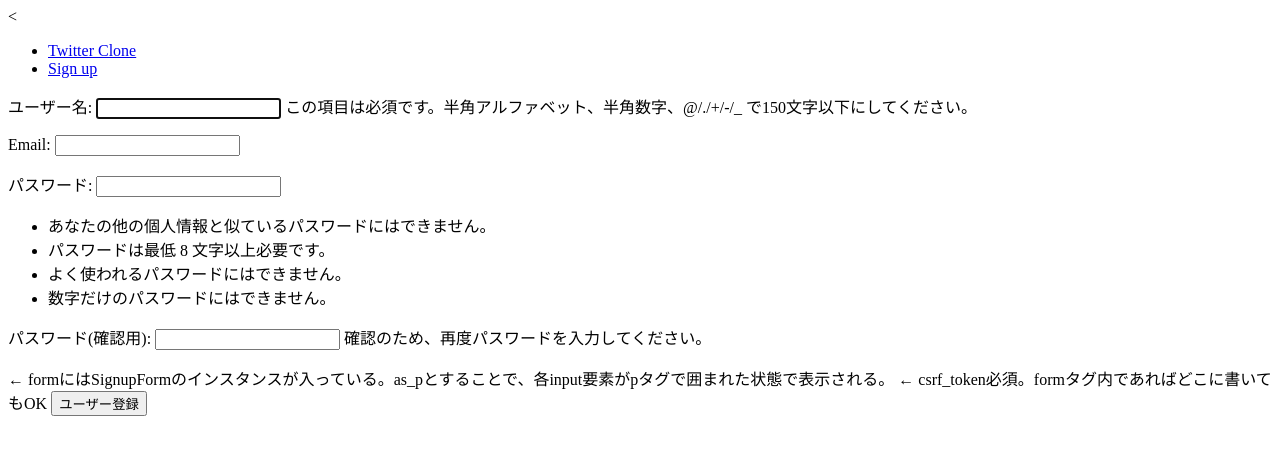
After one commit to shinonome-inc/backend-final-assigment-Madoka, a Django app: page /accounts/signup/ in a window 1280 px wide. The commit adds this page. Shown: the top 455 px of the page. Run offline with Django 4.2, Linux system fonts and the light colour scheme.

Commit message:
サインアップ機能の実装

```diff
--- a/mysite/settings.py
+++ b/mysite/settings.py
@@ -57,7 +57,7 @@ ROOT_URLCONF = "mysite.urls"
 TEMPLATES = [
     {
         "BACKEND": "django.template.backends.django.DjangoTemplates",
-        "DIRS": [],
+        "DIRS": [BASE_DIR / "templates"],
         "APP_DIRS": True,
         "OPTIONS": {
             "context_processors": [
--- /dev/null
+++ b/templates/accounts/signup.html
@@ -0,0 +1,11 @@
+{% extends "base.html" %} ← base.htmlを継承
+
+{% block title %}Sign Up{% endblock %} ← titleを入れる
+
+{% block content %}
+<form method="post">
+    {{ form.as_p }} ← formにはSignupFormのインスタンスが入っている。as_pとすることで、各input要素がpタグで囲まれた状態で表示される。
+    {% csrf_token %} ← csrf_token必須。formタグ内であればどこに書いてもOK
+    <button type="submit">ユーザー登録</button>
+</form>
+{% endblock %}
--- a/templates/base.html
+++ b/templates/base.html
@@ -1,10 +1,29 @@
-<!DOCTYPE html>
+<<!DOCTYPE html>
   <html lang="ja">
+
   <head>
     <meta charset="UTF-8">
-  <title>Document</title>
+    <title>{% block title %}Twitter Clone{% endblock %}</title>
   </head>
+
   <body>
+    <!-- header  -->
+    <header class="mb-3">
+      <nav>
+        <ul>
+          <li><a href="{% url 'welcome:welcome' %}">Twitter Clone</a></li>
+          <li><a href="{% url 'accounts:signup' %}">Sign up</a></li>
+        </ul>
+      </nav>
+    </header>
+    <!-- /header  -->
 
+    <!-- main  -->
+    <main>
+      {% block content %}
+      {% endblock %}
+    </main>
+    <!-- /main  -->
   </body>
+
   </html>
--- a/welcome/urls.py
+++ b/welcome/urls.py
@@ -4,5 +4,5 @@ from . import views
 
 app_name = "welcome"
 urlpatterns = [
-    path("", views.WelcomeView.as_view()),
+    path("", views.WelcomeView.as_view(), name="welcome"),
 ]
```
Lines whose indentation alone changed are shown as unchanged.
